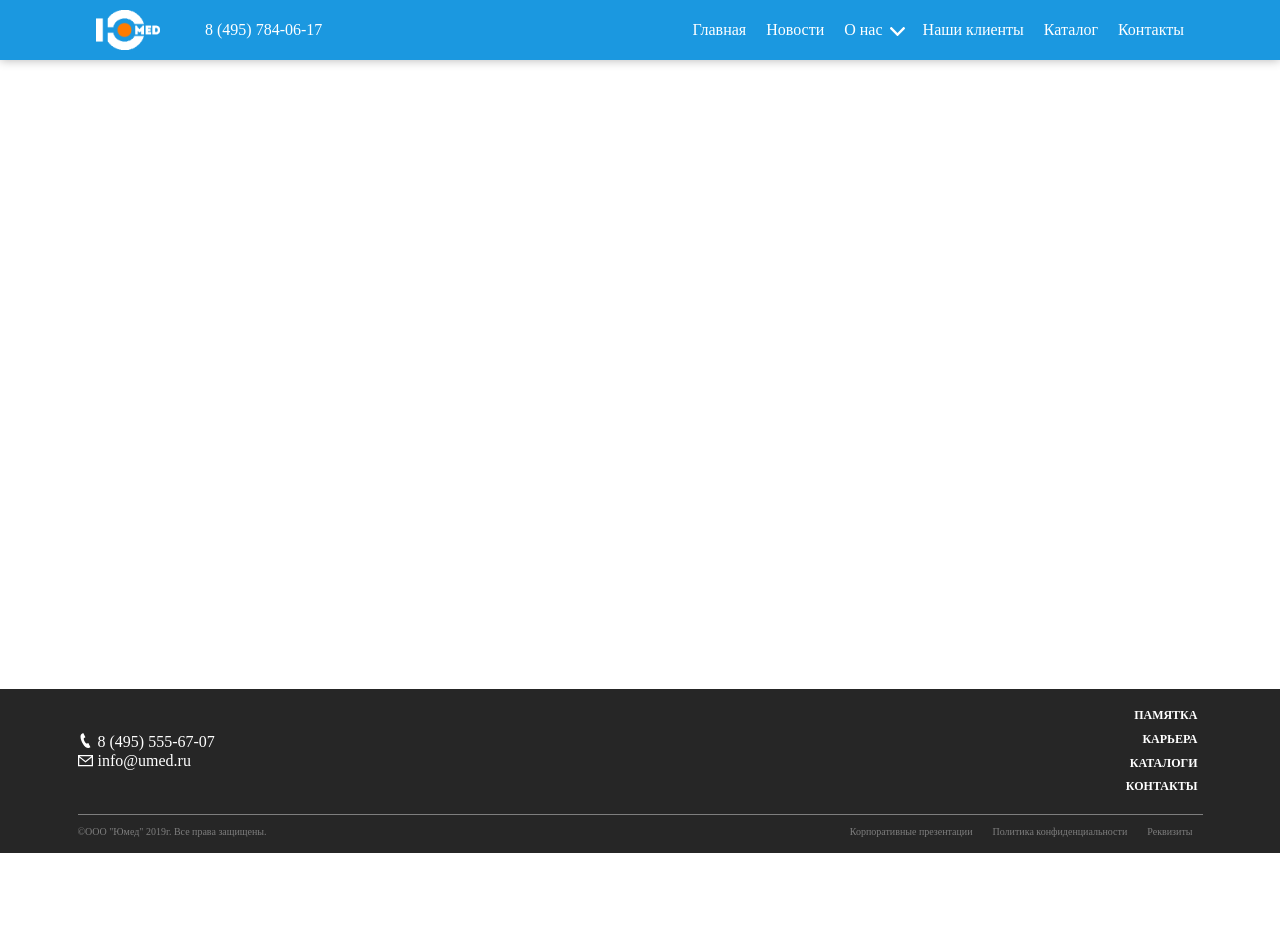
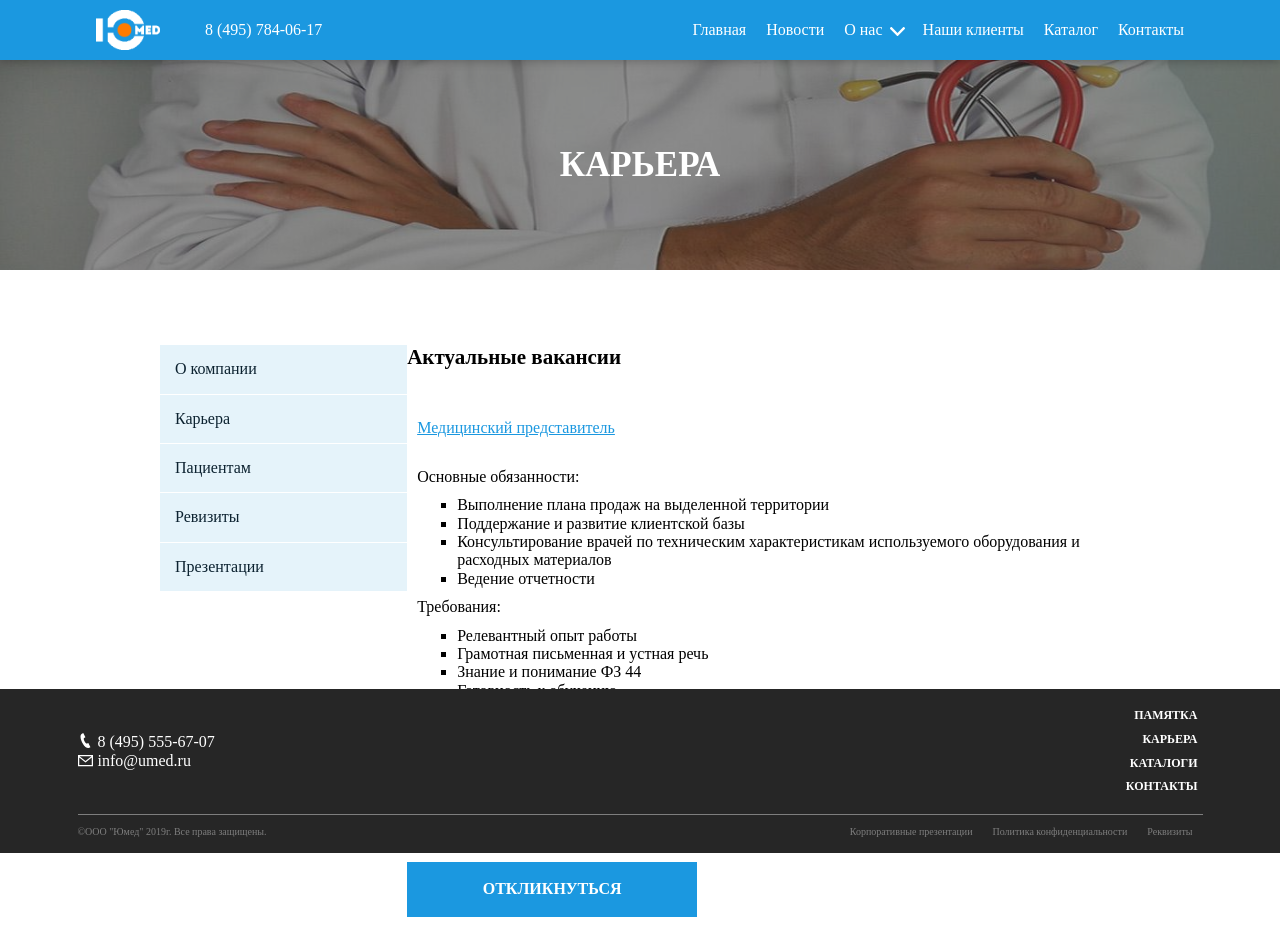
Before and after one commit to opastuk/Medical-organization-frontend, a Vue app: page /#/career in a window 1280 px wide. Shown: the top 952 px of the page. Before the commit the page ends 853 px from the top, so only its background shows below. Built offline with nearby package versions, Linux system fonts and the light colour scheme.

Commit message:
создана страница карьеры, сделана разметка и логика

```diff
--- a/src/components/PageFooter.vue
+++ b/src/components/PageFooter.vue
@@ -50,7 +50,7 @@ export default class PageFooter extends Vue {
 <style scoped lang="scss">
   .footer {
    padding: 15px;
-    margin-top: 50px;
+   margin-top: 50px;
    background-color: #262626;
    color: #ffffff;
     &__wrapper {
--- a/src/router/index.js
+++ b/src/router/index.js
@@ -6,6 +6,7 @@ import Props from '../views/PropsPage.vue';
 import Terms from '../views/TermsPage.vue';
 import Presentations from '../views/PresentationPage.vue';
 import Memo from '../views/MemoPage.vue';
+import Career from '../views/CareerPage.vue';
 
 Vue.use(VueRouter);
 
@@ -40,6 +41,11 @@ const routes = [
     name: 'memo',
     component: Memo,
   },
+  {
+    path: '/career',
+    name: 'career',
+    component: Career,
+  },
 ];
 
 const router = new VueRouter({
--- /dev/null
+++ b/src/views/CareerPage.vue
@@ -0,0 +1,130 @@
+<template>
+<div class="career">
+	<page-layout class="page-layout">
+		<template v-slot:headline>
+			<h2 class="headline">Карьера</h2>
+		</template>
+		<template v-slot:content>
+			<div class="career__wrapper">
+				<h3 class="career__subtitle">Актуальные вакансии</h3>
+				<ul class="career__list">
+					<li class="career__item">
+						<span class="career__value job" @click="showVacancy">Медицинский представитель</span>
+						<ul class="job__list">
+							<li class="job__item">
+								Основные обязанности:
+								<ul class="job__sub-list">
+									<li class="job__sub-item">Выполнение плана продаж на выделенной территории</li>
+									<li class="job__sub-item">Поддержание и развитие клиентской базы</li>
+									<li class="job__sub-item">Консультирование врачей по техническим
+										характеристикам используемого оборудования и расходных материалов</li>
+									<li class="job__sub-item">Ведение отчетности</li>
+								</ul>
+							</li>
+							<li class="job__item">
+								Требования:
+								<ul class="job__sub-list">
+									<li class="job__sub-item">Релевантный опыт работы</li>
+									<li class="job__sub-item">Грамотная письменная и устная речь</li>
+									<li class="job__sub-item">Знание и понимание ФЗ 44</li>
+									<li class="job__sub-item">Готовность к обучению</li>
+								</ul>
+							</li>
+							<li class="job__item">
+								Условия:
+								<ul class="job__sub-list">
+									<li class="job__sub-item">Заработная плата по результатам собеседования
+										(оклад + квартальная премия)</li>
+									<li class="job__sub-item">Предоставление корпоративной связи</li>
+									<li class="job__sub-item">Компенсация использования а/м</li>
+									<li class="job__sub-item">Полное соблюдение ТК РФ</li>
+								</ul>
+							</li>
+						</ul>
+					</li>
+				</ul>
+				<button class="career__button" type="primary">Откликнуться</button>
+			</div>
+		</template>
+	</page-layout>
+</div>
+</template>
+
+<script>
+import { Vue, Component } from 'vue-property-decorator';
+import PageLayout from '../components/PageComponent.vue';
+
+@Component({
+  components: { PageLayout },
+})
+export default class Career extends Vue {
+  vacancyIsShown = false;
+
+  showVacancy() {
+    this.vacancyIsShown = !this.vacancyIsShown;
+  }
+}
+</script>
+
+<style scoped lang="scss">
+	.headline {
+		@include reset-text;
+		font-size: 35px;
+		position: relative;
+		z-index: 1;
+	}
+	.job {
+		display: block;
+		margin-bottom: 20px;
+		&__list {
+			@include reset-list;
+		}
+		&__sub-list {
+			padding: 0 0 0 40px;
+			margin: 10px 0;
+		}
+	}
+	.career {
+		&__value {
+			color: $blue;
+			text-decoration: underline;
+			cursor: pointer;
+			margin: 0 0 30px;
+			&:hover,
+			&:focus {
+				opacity: 0.9;
+			}
+			&:active {
+				opacity: 0.7;
+			}
+		}
+		&__subtitle {
+			@include reset-list;
+			margin: 0 0 50px;
+			font-size: 21px;
+		}
+		&__list {
+			@include reset-list;
+			margin: 0 0 50px;
+			padding: 0 10px;
+		}
+		&__button {
+			text-transform: uppercase;
+			border: none;
+			font-weight: bold;
+			padding: 10px 40px;
+			width: 290px;
+			min-height: 55px;
+			background-color: $blue;
+			color: #ffffff;
+			outline: none;
+			&:hover,
+			&:focus {
+				opacity: 0.7;
+			}
+			&:active {
+				opacity: 0.5;
+			}
+		}
+	}
+</style>
```
